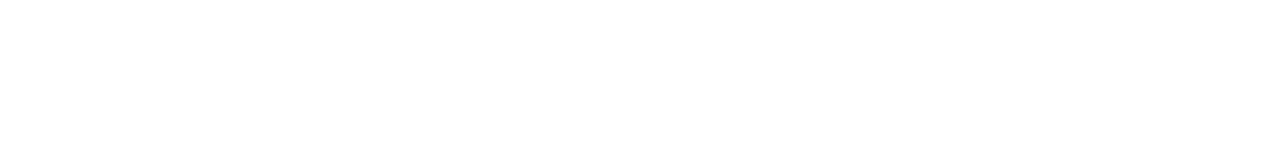
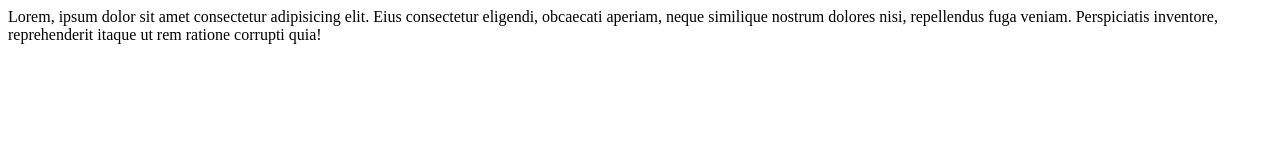
Before and after one commit to joseolima/curso-git, a plain HTML site: page index.html in a window 1280 px wide. Drawn offline with Linux system fonts and the light colour scheme.

Commit message:
Adicionado o primeiro paragráfo na página

```diff
--- a/index.html
+++ b/index.html
@@ -4,5 +4,6 @@
     </head>
     <body>
         <title>Projeto do João Fonseca</title>
+        <p>Lorem, ipsum dolor sit amet consectetur adipisicing elit. Eius consectetur eligendi, obcaecati aperiam, neque similique nostrum dolores nisi, repellendus fuga veniam. Perspiciatis inventore, reprehenderit itaque ut rem ratione corrupti quia!</p>
     </body>
 </html>
```
